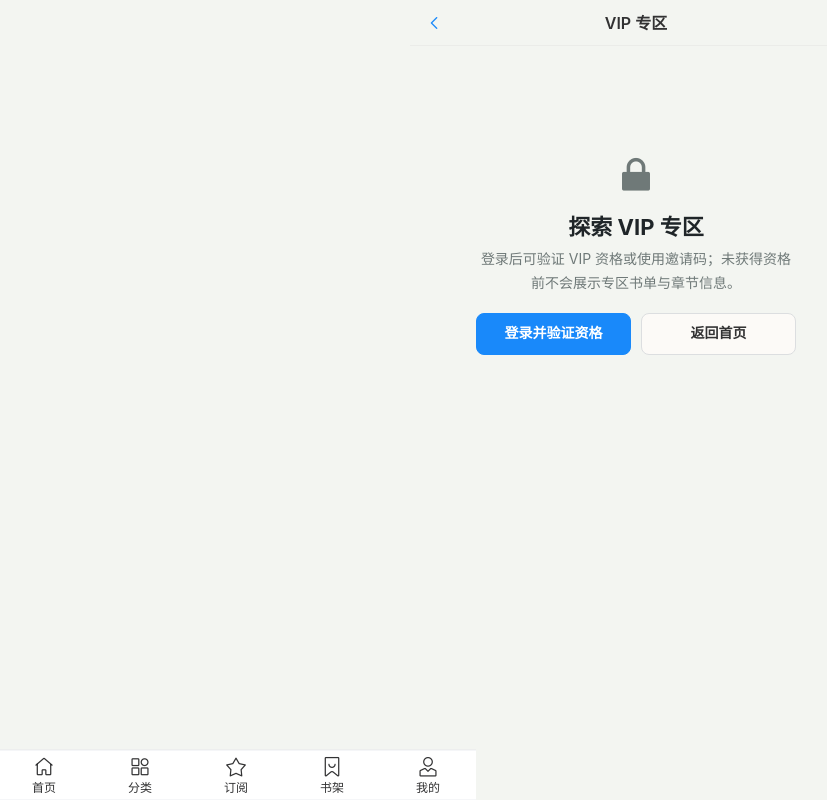
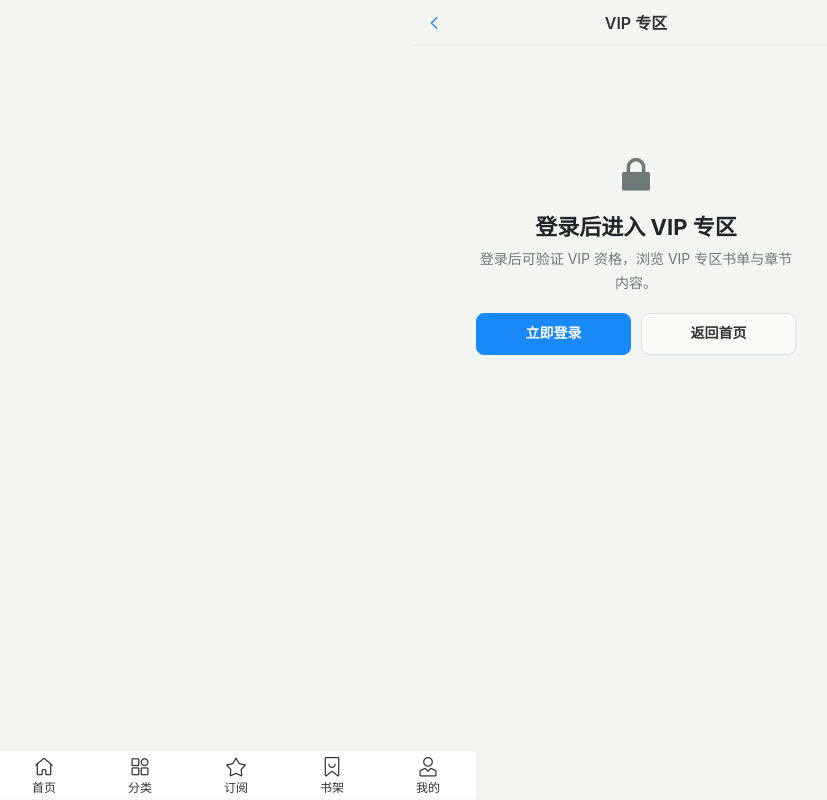
Before and after one commit to randy2014/mini-h5, a Vue app in the folder mini-novel-h5/: page /h5/vip in a window 1280 px wide. Shown: the whole page, without its empty margins (4-831 px from the left). Built offline with nearby package versions, Linux system fonts and the light colour scheme.

Commit message:
fix: VIP 页未登录显示简洁引导画面（对齐书架）

```diff
--- a/mini-novel-h5/src/pages/VipPage.vue
+++ b/mini-novel-h5/src/pages/VipPage.vue
@@ -4,13 +4,22 @@
 
     <van-loading v-if="statusLoading" class="center-loading" />
 
+    <div v-else-if="!isAuthenticated" class="vip-access-denied">
+      <van-icon name="lock" />
+      <h1>登录后进入 VIP 专区</h1>
+      <p>登录后可验证 VIP 资格，浏览 VIP 专区书单与章节内容。</p>
+      <div class="vip-access-actions">
+        <van-button type="primary" :to="loginTarget">立即登录</van-button>
+        <van-button plain to="/h5/home">返回首页</van-button>
+      </div>
+    </div>
+
     <div v-else-if="!status.active" class="vip-access-denied">
       <van-icon name="lock" />
-      <h1>{{ isAuthenticated ? '需要 VIP 资格' : '探索 VIP 专区' }}</h1>
-      <p v-if="isAuthenticated">当前账号暂未开通有效 VIP，可使用邀请码获取资格；专区书单与章节信息不会展示。</p>
-      <p v-else>登录后可验证 VIP 资格或使用邀请码；未获得资格前不会展示专区书单与章节信息。</p>
+      <h1>需要 VIP 资格</h1>
+      <p>当前账号暂未开通有效 VIP，可使用邀请码获取资格；专区书单与章节信息不会展示。</p>
       <div class="vip-access-actions">
-        <van-button type="primary" :to="loginTarget">{{ isAuthenticated ? '使用邀请码' : '登录并验证资格' }}</van-button>
+        <van-button type="primary" :to="loginTarget">使用邀请码</van-button>
         <van-button plain to="/h5/home">返回首页</van-button>
       </div>
     </div>
```
